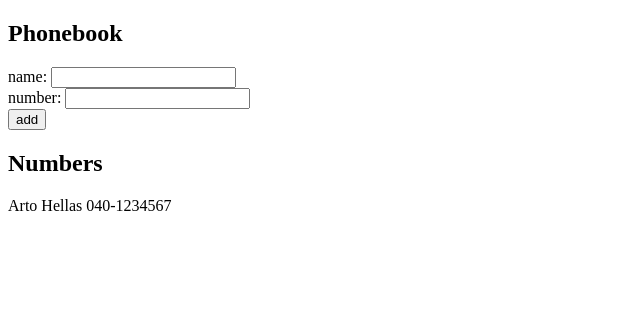
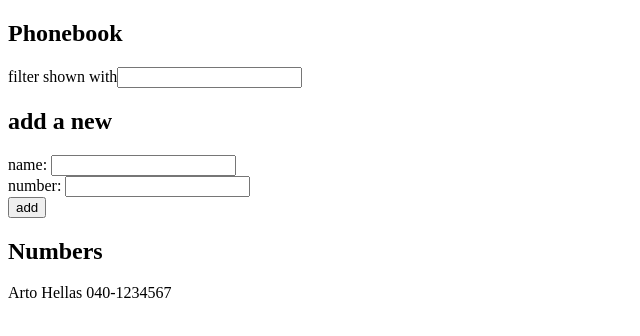
Before and after one commit to iwallow/Fullstack-Exercise, a React (Create React App) app in the folder part2/phonebook/: page / in a window 1280 px wide. Shown: the top 336 px of the page, without its empty margins (0-640 px from the left). Built offline with nearby package versions, Linux system fonts and the light colour scheme.

Commit message:
complete exercise 2.9

```diff
--- a/part2/phonebook/src/App.js
+++ b/part2/phonebook/src/App.js
@@ -8,6 +8,7 @@ const App = () => {
   ])
   const [newName, setNewName] = useState('')
   const [newNumber,setNewNumber] = useState('')
+  const [newFilter, setNewFilter] = useState('')
 
   const addPhoneNumber = (event) =>{
     event.preventDefault()
@@ -37,9 +38,22 @@ const App = () => {
     setNewNumber(event.target.value)
   }
 
+  const handleFilterChange = (event) => {
+    console.log(event.target.value)
+    setNewFilter(event.target.value)
+  }
+  // 2.9 增加filter的功能
+  // 实现自动的显示列表变更
+  const listToShow = newFilter === '' ? persons : persons.filter( person => person.name.toLowerCase().includes(newFilter.toLowerCase()))
+
+
   return (
     <div>
       <h2>Phonebook</h2>
+      <div>
+        filter shown with<input value={newFilter} onChange={handleFilterChange}/>
+      </div>
+      <h2>add a new</h2>
       <form onSubmit={addPhoneNumber}>
         <div>
           name: <input value={newName} onChange={handleNameChange}/>
@@ -53,7 +67,7 @@ const App = () => {
         </div>
       </form>
       <h2>Numbers</h2>
-      {persons.map(person => <p key={person.name}>{person.name} {person.number}</p>)}
+      {listToShow.map(person => <p key={person.name}>{person.name} {person.number}</p>)}
     </div>
   )
 }
```
